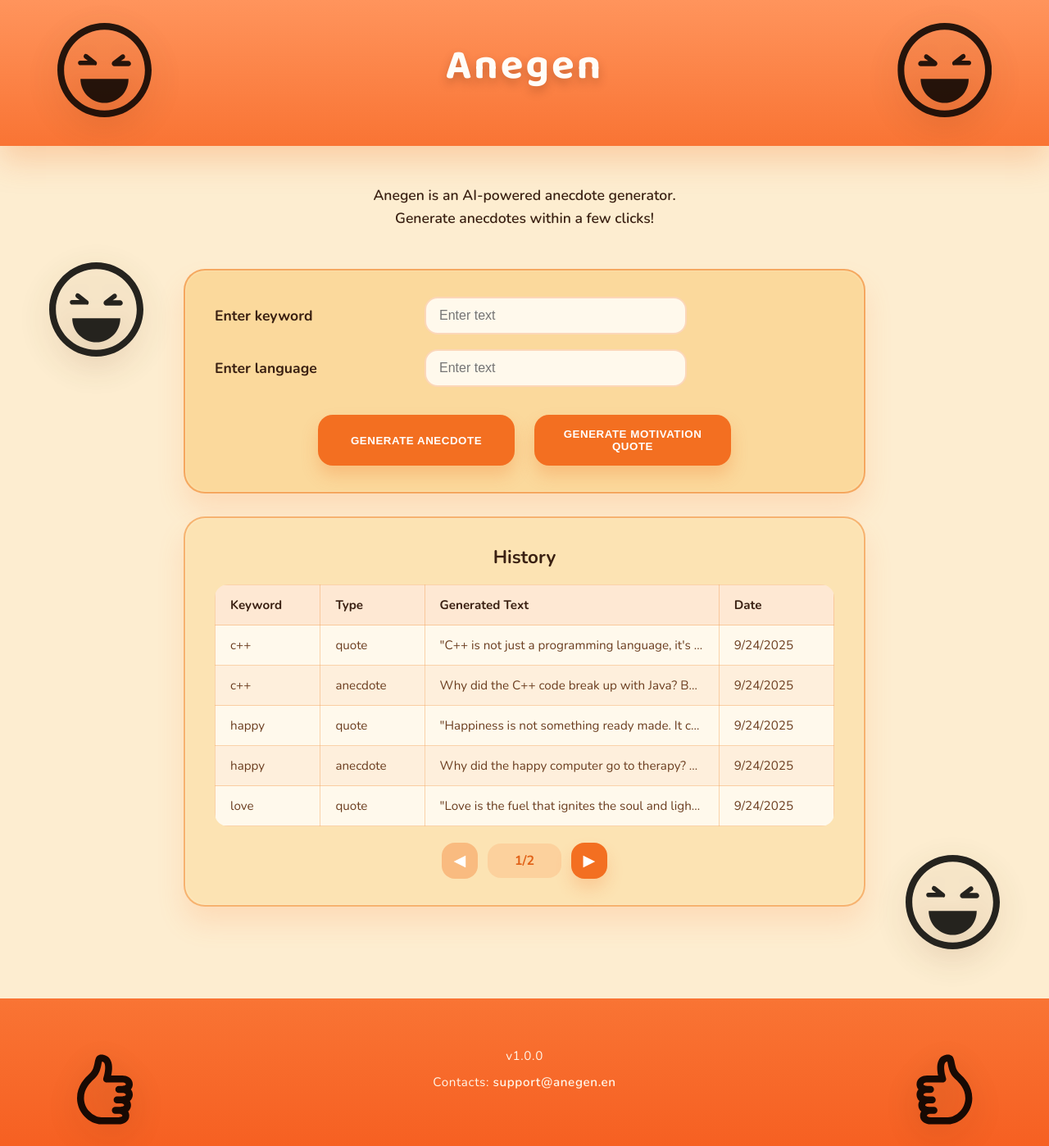
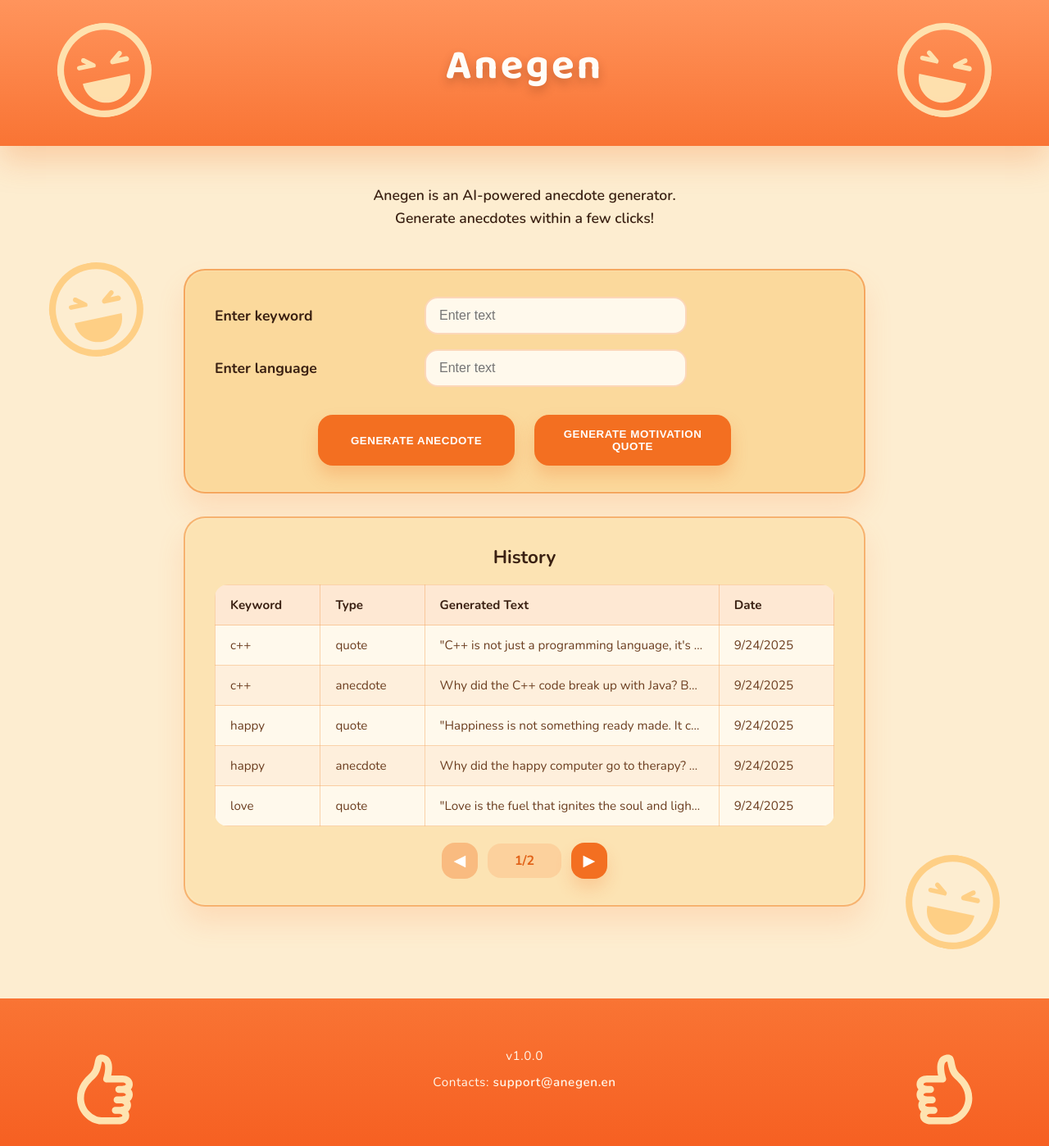
Before and after one commit to KoraRiko/joke_generator, a Django app: page / in a window 1280 px wide. Shown: the whole page at 82% size. Run offline with Django 5.2, Linux system fonts and the light colour scheme; data comes from the database, SQL or seed files in the repository.

Commit message:
Added colors to emojis

```diff
--- a/jokes/static/jokes/styles.css
+++ b/jokes/static/jokes/styles.css
@@ -68,31 +68,35 @@ body {
 
 .hero-emoji--top-left {
     left: clamp(24px, 6vw, 70px);
+    transform: rotate(-12deg);
+    filter: brightness(0) saturate(100%) invert(96%) sepia(9%) saturate(1401%) hue-rotate(325deg) brightness(102%) contrast(105%);
 }
 
 .hero-emoji--top-right {
     right: clamp(24px, 6vw, 70px);
-    transform: scaleX(-1);
-}
-
-.page-emoji {
-    z-index: 0;
+    transform: rotate(12deg);
+    filter: brightness(0) saturate(100%) invert(96%) sepia(9%) saturate(1401%) hue-rotate(325deg) brightness(102%) contrast(105%);
 }
 
 .page-emoji--mid-left {
     top: clamp(320px, 38vh, 420px);
     left: clamp(12px, 5vw, 60px);
+    transform: rotate(-12deg);
+    filter: brightness(0) saturate(100%) invert(88%) sepia(10%) saturate(2577%) hue-rotate(325deg) brightness(104%) contrast(101%);
 }
 
 .page-emoji--mid-right {
     bottom: clamp(160px, 30vh, 280px);
     right: clamp(12px, 5vw, 60px);
+    transform: rotate(12deg);
+    filter: brightness(0) saturate(100%) invert(88%) sepia(10%) saturate(2577%) hue-rotate(325deg) brightness(104%) contrast(101%);
 }
 
 .footer-emoji {
     bottom: 18px;
     width: clamp(72px, 8vw, 110px);
     opacity: 0.9;
+    filter: brightness(0) saturate(100%) invert(96%) sepia(9%) saturate(1401%) hue-rotate(325deg) brightness(102%) contrast(105%);
 }
 
 .footer-emoji--left {
```
